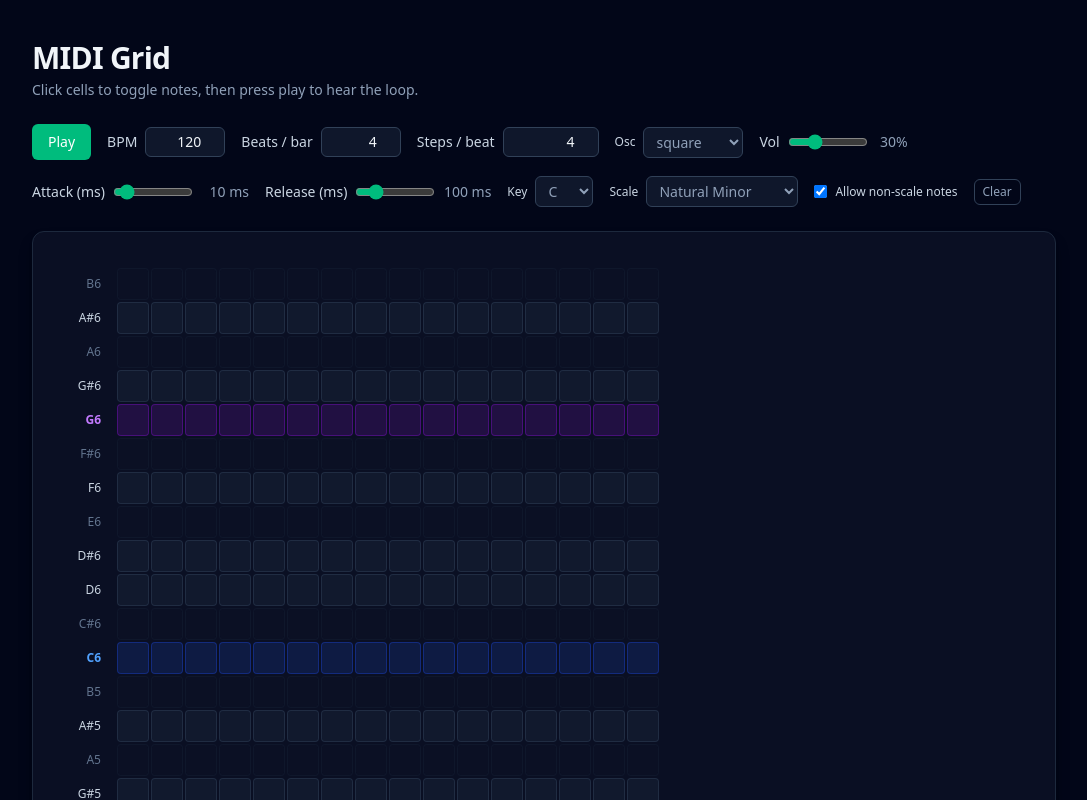
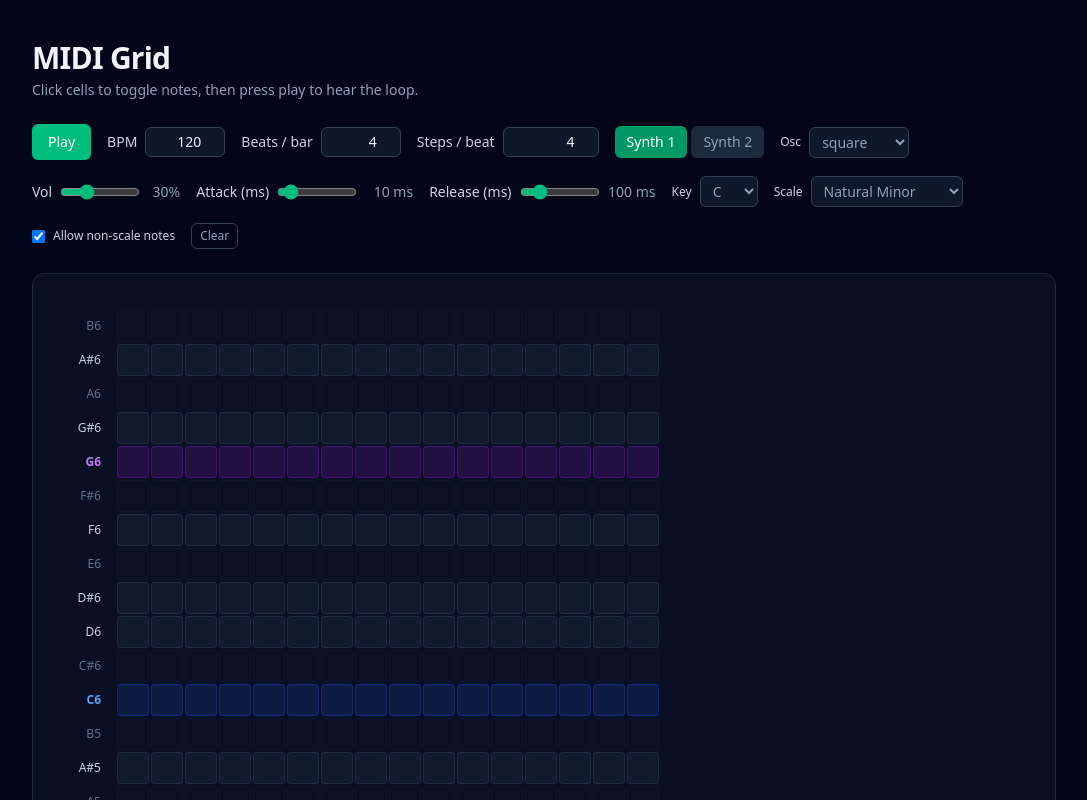
Before and after one commit to dawdmaow/sveltesequencer, a SvelteKit app: page / in a window 1280 px wide. Shown: the top 800 px of the page, without its empty margins (96-1183 px from the left). Built offline with nearby package versions, Linux system fonts and the light colour scheme.

Commit message:
multiple synths (polyphony)

```diff
--- a/src/routes/+page.svelte
+++ b/src/routes/+page.svelte
@@ -21,9 +21,24 @@
 		pitches: boolean[];
 	}
 
+	interface Synth {
+		id: string;
+		name: string;
+		oscType: OscillatorType;
+		volume: number;
+		attackMs: number;
+		releaseMs: number;
+	}
+
 	interface Pattern {
 		id: string;
-		steps: Step[];
+		layers: Step[][];
+	}
+
+	function createStepLayer(stepCount: number): Step[] {
+		return Array.from({ length: stepCount }, () => ({
+			pitches: Array(NUM_PITCHES).fill(false)
+		}));
 	}
 
 	function createPattern(id: string, beats: number, steps: number): Pattern {
@@ -32,9 +47,7 @@
 		const stepsCount = clampedBeats * clampedSteps;
 		return {
 			id,
-			steps: Array.from({ length: stepsCount }, () => ({
-				pitches: Array(NUM_PITCHES).fill(false)
-			}))
+			layers: [createStepLayer(stepsCount), createStepLayer(stepsCount)]
 		};
 	}
 
@@ -65,10 +78,11 @@
 	let key = $state('C');
 	let scale = $state<Scale>('Natural Minor');
 	let allowNonScaleNotes = $state(true);
-	let synthOscType = $state<OscillatorType>('square');
-	let synthVolume = $state(0.3);
-	let synthAttackMs = $state(10);
-	let synthReleaseMs = $state(100);
+	let synths = $state<Synth[]>([
+		{ id: '1', name: 'Synth 1', oscType: 'square', volume: 0.3, attackMs: 10, releaseMs: 100 },
+		{ id: '2', name: 'Synth 2', oscType: 'sine', volume: 0.2, attackMs: 5, releaseMs: 80 }
+	]);
+	let selectedSynthIndex = $state(0);
 	let isPainting = $state(false);
 	let paintTargetState = $state(true);
 	let selectedNotes = $state<Set<string>>(new Set()); // js is dumb, sets with non-primitive types assume ref semantics (so we use string as a substitute)
@@ -89,6 +103,12 @@
 			: selectedPatternId
 	);
 
+	function getCurrentLayer(): Step[] | null {
+		const pattern = patterns.find((p) => p.id === displayedPatternId);
+		if (!pattern || selectedSynthIndex >= pattern.layers.length) return null;
+		return pattern.layers[selectedSynthIndex];
+	}
+
 	function reset() {
 		patterns = PATTERN_IDS.map((id) => createPattern(id, 4, 4));
 		patternIdSequence = ['A'];
@@ -97,10 +117,11 @@
 		key = 'C';
 		scale = 'Natural Minor';
 		allowNonScaleNotes = true;
-		synthOscType = 'square';
-		synthVolume = 0.3;
-		synthAttackMs = 10;
-		synthReleaseMs = 100;
+		synths = [
+			{ id: '1', name: 'Synth 1', oscType: 'square', volume: 0.3, attackMs: 10, releaseMs: 100 },
+			{ id: '2', name: 'Synth 2', oscType: 'sine', volume: 0.2, attackMs: 5, releaseMs: 80 }
+		];
+		selectedSynthIndex = 0;
 		bpm = 120;
 		beatsPerMeasure = 4;
 		stepsPerBeat = 4;
@@ -274,20 +295,20 @@
 		return _audioCtxCache;
 	}
 
-	function playNote(midiNote: number, time: number, duration = 0.25) {
+	function playNote(midiNote: number, time: number, duration: number, synth: Synth) {
 		const ctx = ensureAudioContext();
 		const osc = ctx.createOscillator();
 		const gain = ctx.createGain();
 
-		osc.type = synthOscType;
+		osc.type = synth.oscType;
 		osc.frequency.value = midiToFreq(midiNote);
 
 		gain.gain.setValueAtTime(0, time);
-		const attackSec = synthAttackMs / 1000;
-		const releaseSec = synthReleaseMs / 1000;
-		gain.gain.linearRampToValueAtTime(synthVolume, time + attackSec);
+		const attackSec = synth.attackMs / 1000;
+		const releaseSec = synth.releaseMs / 1000;
+		gain.gain.linearRampToValueAtTime(synth.volume, time + attackSec);
 		const releaseStart = Math.max(time + attackSec, time + duration - releaseSec);
-		gain.gain.linearRampToValueAtTime(synthVolume, releaseStart);
+		gain.gain.linearRampToValueAtTime(synth.volume, releaseStart);
 		gain.gain.linearRampToValueAtTime(0, time + duration);
 
 		osc.connect(gain);
@@ -299,9 +320,9 @@
 
 	function setCell(step: number, pitchIndex: number, state: boolean) {
 		if (!allowNonScaleNotes && !isInScale(pitchIndex)) return;
-		const pattern = patterns.find((p) => p.id === displayedPatternId);
-		if (!pattern || step >= pattern.steps.length) return;
-		pattern.steps[step].pitches[pitchIndex] = state;
+		const layer = getCurrentLayer();
+		if (!layer || step >= layer.length) return;
+		layer[step].pitches[pitchIndex] = state;
 	}
 
 	function isNoteSelected(step: number, pitch: number): boolean {
@@ -340,12 +361,12 @@
 		minPitch: number;
 		maxPitch: number;
 	}) {
-		const pattern = patterns.find((p) => p.id === displayedPatternId);
-		if (!pattern) return;
+		const layer = getCurrentLayer();
+		if (!layer) return;
 		const next = new Set(selectedNotes);
 		for (let s = rect.minStep; s <= rect.maxStep; s++) {
 			for (let p = rect.minPitch; p <= rect.maxPitch; p++) {
-				if (pattern.steps[s]?.pitches[p]) {
+				if (layer[s]?.pitches[p]) {
 					next.add(`${s}-${p}`);
 				}
 			}
@@ -361,21 +382,21 @@
 	}
 
 	function clearNotesAt(positions: Array<{ step: number; pitch: number }>) {
-		const pattern = patterns.find((p) => p.id === displayedPatternId);
-		if (!pattern) return;
+		const layer = getCurrentLayer();
+		if (!layer) return;
 		for (const { step, pitch } of positions) {
-			if (pattern.steps[step]) {
-				pattern.steps[step].pitches[pitch] = false;
+			if (layer[step]) {
+				layer[step].pitches[pitch] = false;
 			}
 		}
 	}
 
 	function setNotesAt(positions: Array<{ step: number; pitch: number }>) {
-		const pattern = patterns.find((p) => p.id === displayedPatternId);
-		if (!pattern) return;
+		const layer = getCurrentLayer();
+		if (!layer) return;
 		for (const { step, pitch } of positions) {
-			if (step >= 0 && step < pattern.steps.length && pitch >= 0 && pitch < NUM_PITCHES) {
-				pattern.steps[step].pitches[pitch] = true;
+			if (step >= 0 && step < layer.length && pitch >= 0 && pitch < NUM_PITCHES) {
+				layer[step].pitches[pitch] = true;
 			}
 		}
 	}
@@ -420,9 +441,9 @@
 		} else if (isDragging && dragStartCell) {
 			const deltaStep = stepIndex - dragStartCell.step;
 			const deltaPitch = pitchIndex - dragStartCell.pitch;
-			const pattern = patterns.find((p) => p.id === displayedPatternId);
-			if (!pattern) return;
-			const stepsLen = pattern.steps.length;
+			const layer = getCurrentLayer();
+			if (!layer) return;
+			const stepsLen = layer.length;
 			clearNotesAt(dragLastPositions.length > 0 ? dragLastPositions : dragStartNotes);
 			setNotesAt(dragOverwrittenNotes);
 			const newPositions = dragStartNotes
@@ -431,7 +452,7 @@
 					pitch: n.pitch + deltaPitch
 				}))
 				.filter((n) => n.step >= 0 && n.step < stepsLen && n.pitch >= 0 && n.pitch < NUM_PITCHES);
-			const overwritten = newPositions.filter((p) => pattern.steps[p.step]?.pitches[p.pitch]);
+			const overwritten = newPositions.filter((p) => layer[p.step]?.pitches[p.pitch]);
 			setNotesAt(newPositions);
 			dragLastPositions = newPositions;
 			dragOverwrittenNotes = overwritten;
@@ -449,6 +470,7 @@
 	function playStep(step: number) {
 		const ctx = ensureAudioContext();
 		const time = ctx.currentTime;
+		const duration = stepDurationSeconds() * 0.9;
 		const stepsPerPat = stepsPerPattern();
 		const sequenceIndex = Math.floor(step / stepsPerPat);
 		const stepInPattern = step % stepsPerPat;
@@ -458,17 +480,23 @@
 		}
 
 		const patternId = patternIdSequence[sequenceIndex];
-
 		const pattern = patterns.find((p) => p.id === patternId);
-		if (!pattern || stepInPattern >= pattern.steps.length) {
+		if (!pattern) {
 			return;
 		}
 
-		const pitches = pattern.steps[stepInPattern].pitches;
-		for (const [pitchIndex, active] of pitches.entries()) {
-			if (active) {
-				const midi = BASE_MIDI_NOTE + (NUM_PITCHES - 1 - pitchIndex);
-				playNote(midi, time, stepDurationSeconds() * 0.9);
+		for (let synthIndex = 0; synthIndex < synths.length; synthIndex++) {
+			const layer = pattern.layers[synthIndex];
+			const synth = synths[synthIndex];
+			if (!layer || stepInPattern >= layer.length || !synth) {
+				continue;
+			}
+			const pitches = layer[stepInPattern].pitches;
+			for (const [pitchIndex, active] of pitches.entries()) {
+				if (active) {
+					const midi = BASE_MIDI_NOTE + (NUM_PITCHES - 1 - pitchIndex);
+					playNote(midi, time, duration, synth);
+				}
 			}
 		}
 	}
@@ -513,11 +541,8 @@
 
 	function clearPattern() {
 		const patternIndex = patterns.findIndex((p) => p.id === displayedPatternId);
-		const pattern = patterns[patternIndex];
-		if (!pattern) return;
-
-		const clearedPattern = createPattern(displayedPatternId, beatsPerMeasure, stepsPerBeat);
-		patterns[patternIndex] = clearedPattern;
+		if (patternIndex < 0) return;
+		patterns[patternIndex] = createPattern(displayedPatternId, beatsPerMeasure, stepsPerBeat);
 	}
 
 	$effect(() => {
@@ -530,21 +555,17 @@
 
 	$effect(() => {
 		const stepsPerPat = stepsPerPattern();
-		const needsUpdate = patterns.some((pattern) => pattern.steps.length !== stepsPerPat);
-		if (!needsUpdate) return;
-
 		for (const pattern of patterns) {
-			const currentSteps = pattern.steps.length;
-			if (currentSteps === stepsPerPat) continue;
-
-			if (stepsPerPat > currentSteps) {
-				for (let i = currentSteps; i < stepsPerPat; i++) {
-					pattern.steps.push({
-						pitches: Array(NUM_PITCHES).fill(false)
-					});
+			for (const layer of pattern.layers) {
+				if (layer.length !== stepsPerPat) {
+					if (stepsPerPat > layer.length) {
+						for (let i = layer.length; i < stepsPerPat; i++) {
+							layer.push({ pitches: Array(NUM_PITCHES).fill(false) });
+						}
+					} else {
+						layer.length = stepsPerPat;
+					}
 				}
-			} else {
-				pattern.steps.length = stepsPerPat;
 			}
 		}
 	});
@@ -664,11 +685,29 @@
 				/>
 			</div>
 
+			<div class="flex items-center gap-1">
+				{#each synths as synth, idx (synth.id)}
+					<button
+						type="button"
+						on:click={() => {
+							selectedSynthIndex = idx;
+							selectedNotes = new Set();
+						}}
+						class="rounded-md px-3 py-1.5 text-sm transition
+							{selectedSynthIndex === idx
+							? 'bg-emerald-600 text-white'
+							: 'bg-slate-800 text-slate-400 hover:bg-slate-700 hover:text-slate-300'}"
+					>
+						{synth.name}
+					</button>
+				{/each}
+			</div>
+
 			<div class="flex items-center gap-2 text-xs text-slate-400">
 				<label for="osc" class="text-slate-300">Osc</label>
 				<select
 					id="osc"
-					bind:value={synthOscType}
+					bind:value={synths[selectedSynthIndex].oscType}
 					class="rounded-md border border-slate-700 bg-slate-900 px-2 py-1 text-sm
 						focus-visible:ring-2 focus-visible:ring-emerald-500/70 focus-visible:outline-none"
 				>
@@ -687,10 +726,12 @@
 					min="0"
 					max="1"
 					step="0.01"
-					bind:value={synthVolume}
+					bind:value={synths[selectedSynthIndex].volume}
 					class="w-20 accent-emerald-500"
 				/>
-				<span class="w-8 text-right text-slate-400">{Math.round(synthVolume * 100)}%</span>
+				<span class="w-8 text-right text-slate-400"
+					>{Math.round(synths[selectedSynthIndex].volume * 100)}%</span
+				>
 			</div>
 
 			<div class="flex items-center gap-2 text-sm">
@@ -701,11 +742,11 @@
 					min="1"
 					max="100"
 					step="1"
-					bind:value={synthAttackMs}
+					bind:value={synths[selectedSynthIndex].attackMs}
 					class="w-20 accent-emerald-500"
 				/>
 				<span class="min-w-12 shrink-0 text-right whitespace-nowrap text-slate-400"
-					>{synthAttackMs} ms</span
+					>{synths[selectedSynthIndex].attackMs} ms</span
 				>
 			</div>
 
@@ -717,11 +758,11 @@
 					min="1"
 					max="500"
 					step="1"
-					bind:value={synthReleaseMs}
+					bind:value={synths[selectedSynthIndex].releaseMs}
 					class="w-20 accent-emerald-500"
 				/>
 				<span class="min-w-12 shrink-0 text-right whitespace-nowrap text-slate-400"
-					>{synthReleaseMs} ms</span
+					>{synths[selectedSynthIndex].releaseMs} ms</span
 				>
 			</div>
 
@@ -792,7 +833,7 @@
 							<span>{getNoteName(pitchIndex)}</span>
 						</div>
 						<div class="flex gap-0.5">
-							{#each patterns.find((p) => p.id === displayedPatternId)?.steps || [] as column, stepIndex (stepIndex)}
+							{#each getCurrentLayer() || [] as column, stepIndex (stepIndex)}
 								{@const stepsPerPat = stepsPerPattern()}
 								{@const currentPatternIndex = Math.floor(currentStep / stepsPerPat)}
 								{@const currentStepInPattern = currentStep % stepsPerPat}
```
